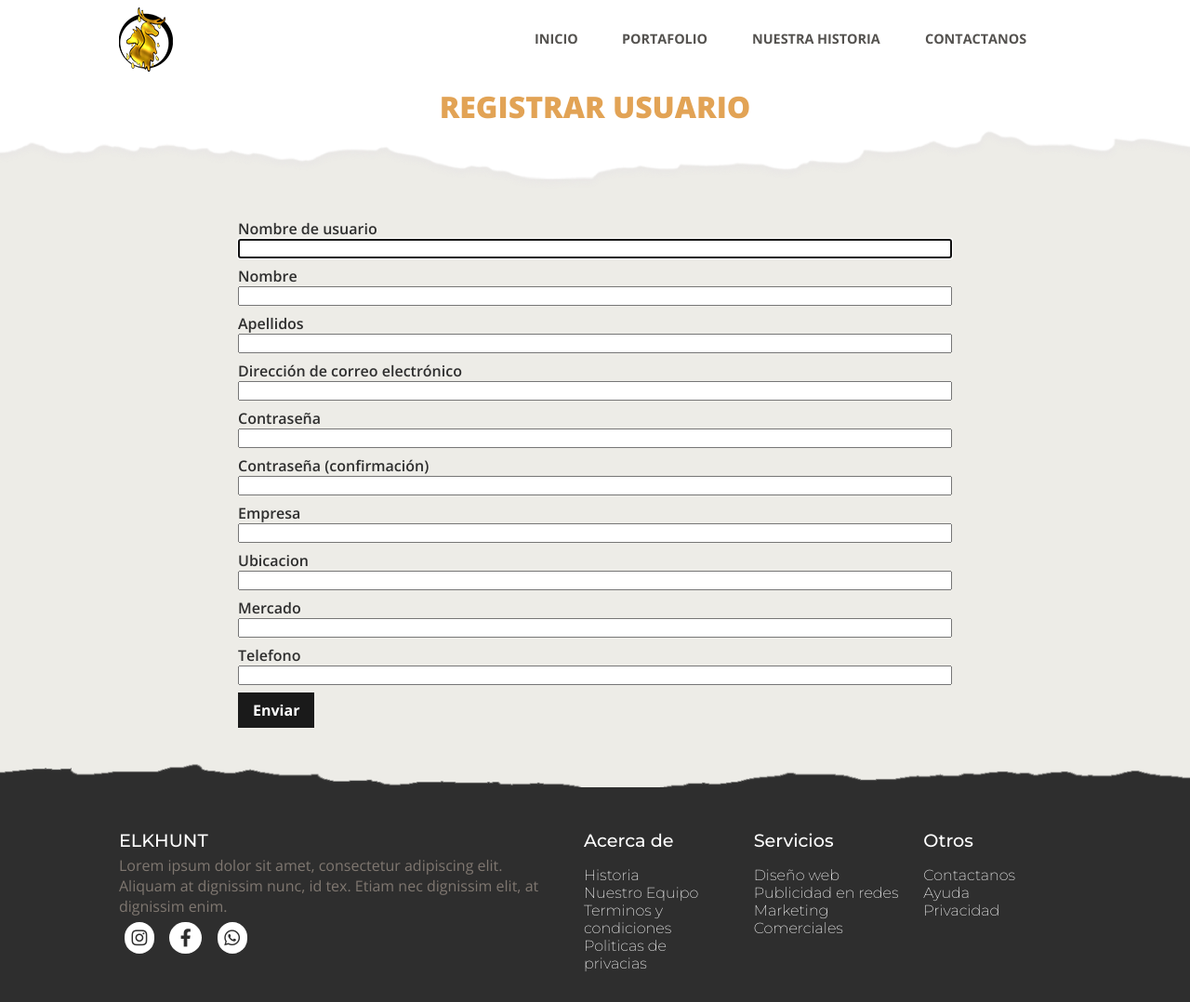
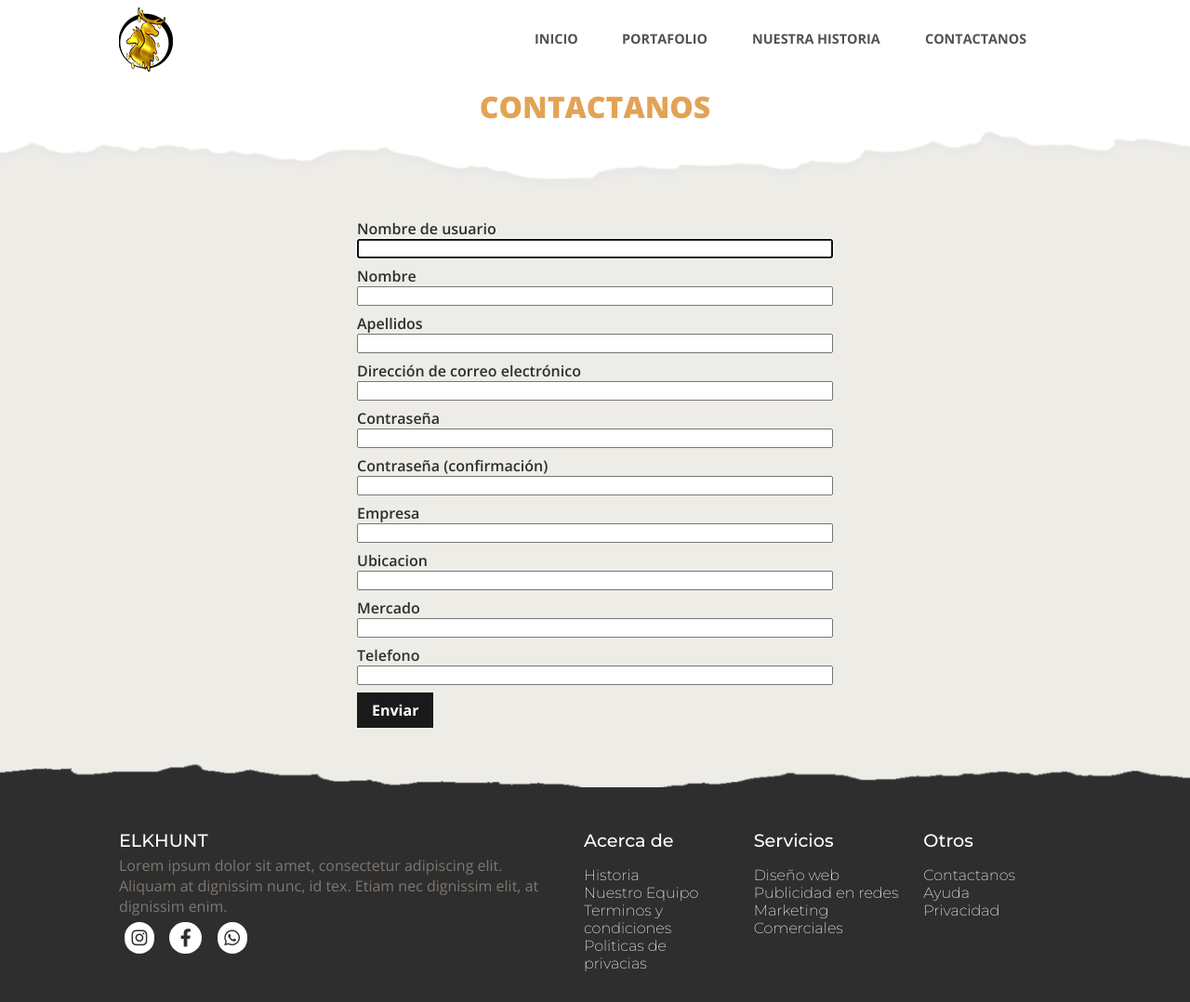
Before and after one commit to JeanPaulCE/dj-elk, a Django app: page /registro/ in a window 1280 px wide. Shown: the whole page at 93% size. Run offline with Django 3.2, Linux system fonts and the light colour scheme.

Commit message:
template

```diff
--- a/app/static/css/formulario.css
+++ b/app/static/css/formulario.css
@@ -1,5 +1,5 @@
 .form-container {
-    width: 60%;
+    width: 40%;
     margin: auto;
 }
 
@@ -26,6 +26,6 @@
     padding: .5em 1em;
 }
 
-.form-input {
-
+.form-input:focus {
+    border: 1px solid var(--title);
 }
--- a/app/templates/app/registro.html
+++ b/app/templates/app/registro.html
@@ -7,7 +7,7 @@
 
 {% block extra_title %}
     <div class="container-title">
-        <h1 class="title">REGISTRAR USUARIO</h1>
+        <h1 class="title">CONTACTANOS</h1>
     </div>
 {% endblock %}
 
```
